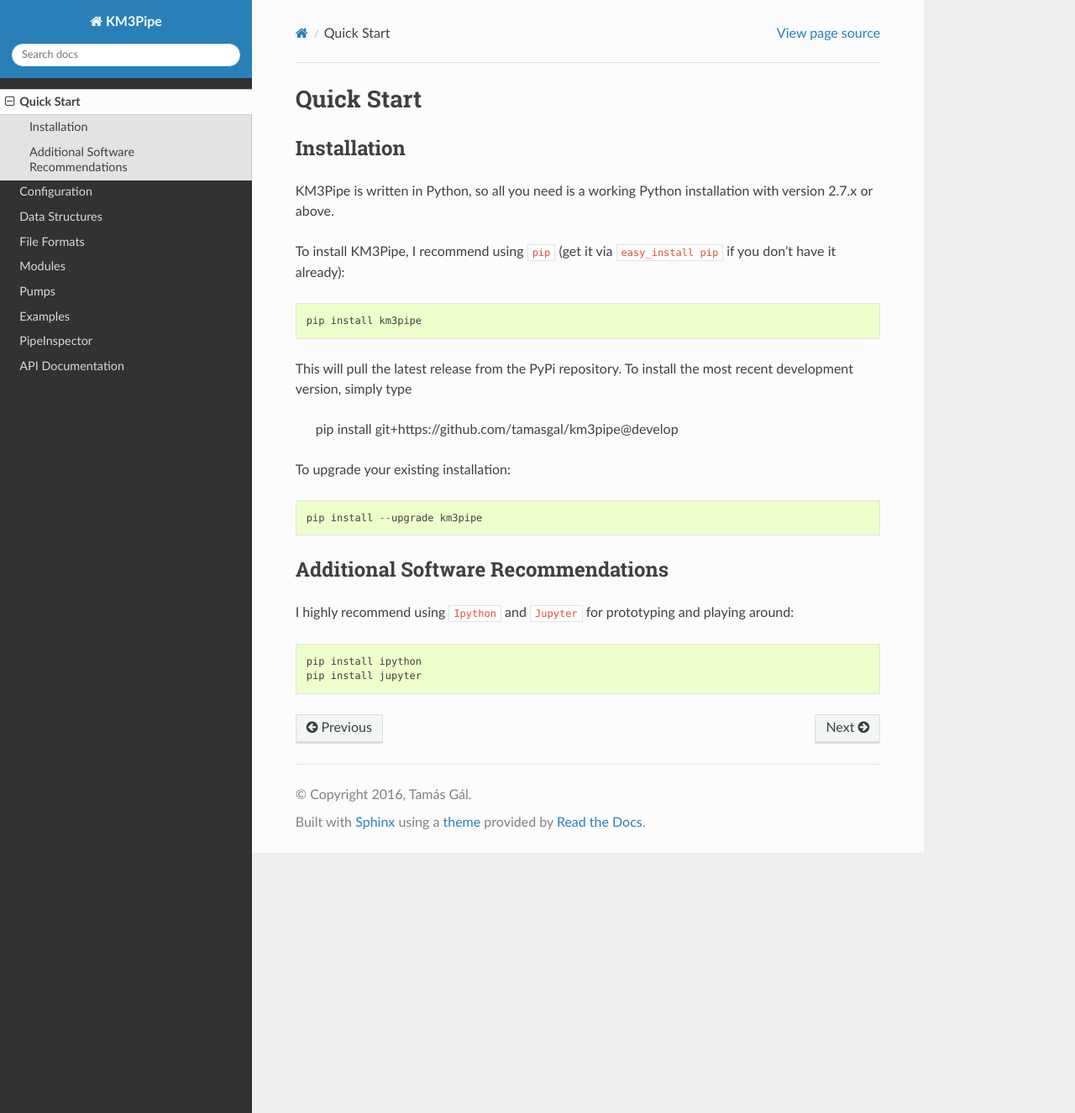
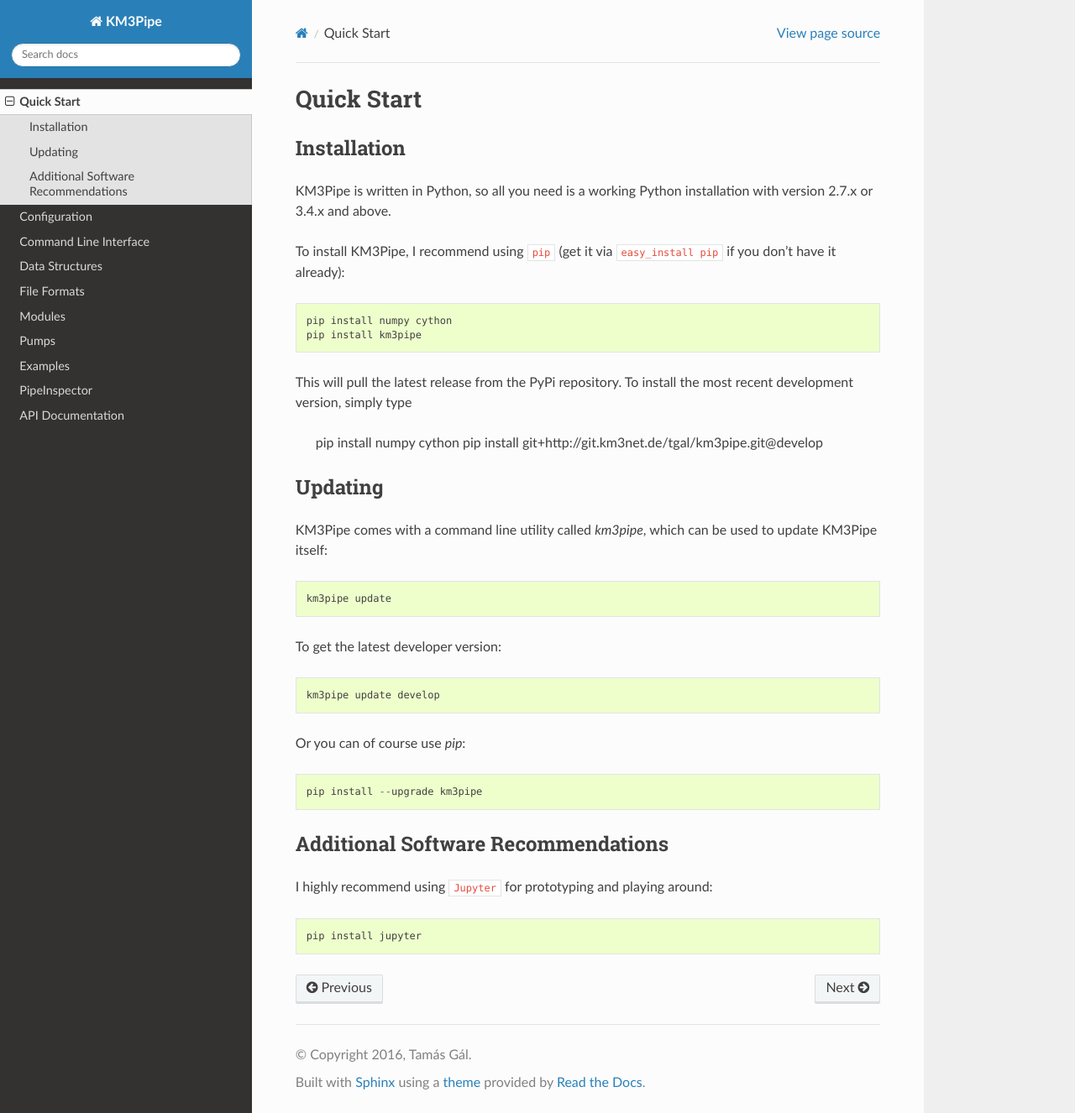
Before and after one commit to tamasgal/km3pipe, a Sphinx documentation site: the page built from docs/quick_start.rst, in a window 1280 px wide and 1326 px high. Shown: the whole window at 84% size. Built offline with Sphinx 7.4.7 and the Read the Docs theme 2.0.0, drawn with Linux system fonts in a browser that asks for light colours; formulas are drawn with MathJax 3; the version number could not be read and is left out.

Commit message:
Fixes typo

```diff
--- a/docs/index.rst
+++ b/docs/index.rst
@@ -13,6 +13,7 @@
 
    quick_start
    configuration
+   cmd
    data_structures
    file_formats
    help_modules
--- a/docs/quick_start.rst
+++ b/docs/quick_start.rst
@@ -5,19 +5,33 @@
 ------------
 
 KM3Pipe is written in Python, so all you need is a working Python installation
-with version 2.7.x or above.
+with version 2.7.x or 3.4.x and above.
 
 To install KM3Pipe, I recommend using ``pip`` (get it via ``easy_install pip``
 if you don't have it already)::
 
+    pip install numpy cython
     pip install km3pipe
 
 This will pull the latest release from the PyPi repository.
 To install the most recent development version, simply type
 
-    pip install git+https://github.com/tamasgal/km3pipe@develop
+    pip install numpy cython
+    pip install git+http://git.km3net.de/tgal/km3pipe.git@develop
 
-To upgrade your existing installation::
+Updating
+--------
+
+KM3Pipe comes with a command line utility called `km3pipe`, which can
+be used to update KM3Pipe itself::
+
+    km3pipe update
+
+To get the latest developer version::
+
+    km3pipe update develop
+
+Or you can of course use `pip`::
 
     pip install --upgrade km3pipe
 
@@ -25,8 +39,7 @@
 Additional Software Recommendations
 -----------------------------------
 
-I highly recommend using ``Ipython`` and ``Jupyter`` for prototyping and
+I highly recommend using ``Jupyter`` for prototyping and
 playing around::
 
-    pip install ipython
     pip install jupyter
```
Also changed, not shown: docs/cmd.rst (added, +72 -0 lines).
